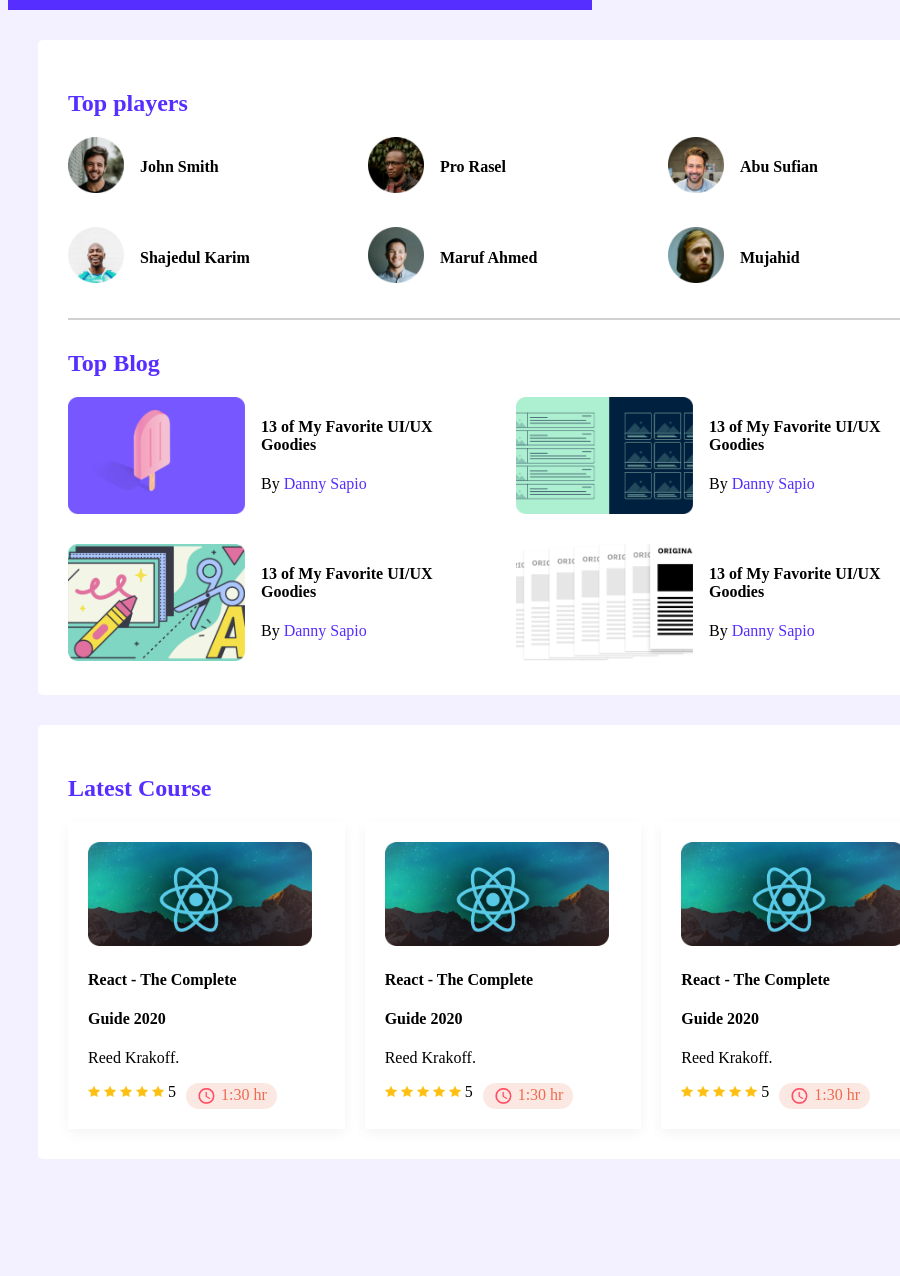
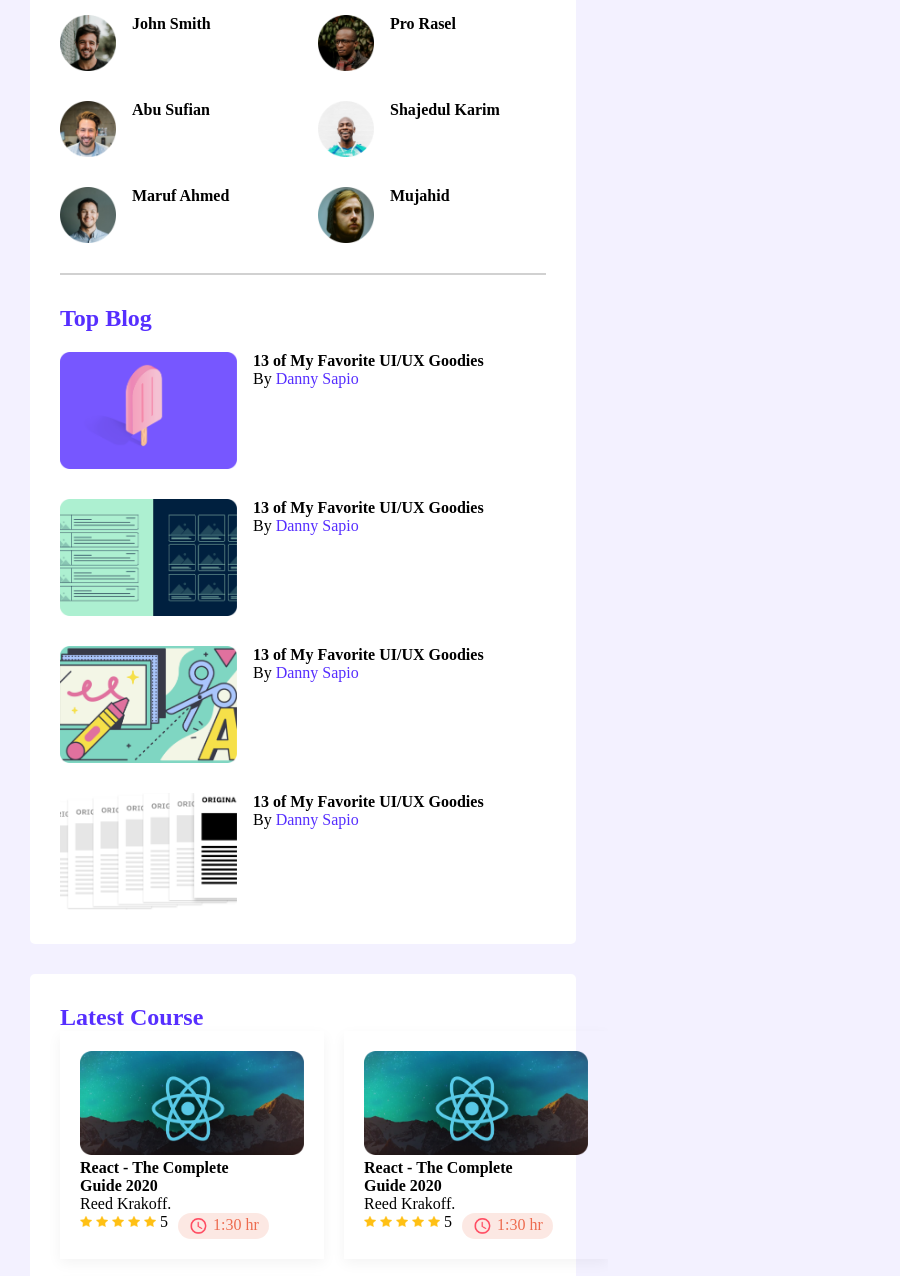
Before and after one commit to Tushar8640/leader-board-main, a plain HTML site: page index.html in a window 600 px wide. Shown: the part 92-1368 px from the top of the page, 900 px wide, since content can reach past the window. Before the commit the page ends 1281 px from the top, so only its background shows below. Drawn offline with Linux system fonts and the light colour scheme.

Commit message:
responsive

```diff
--- a/style.css
+++ b/style.css
@@ -1,4 +1,8 @@
 /* common style */
+*{
+    margin: 0;
+    padding: 0;
+}
 body{
     background: #F3F1FF;
 }
@@ -147,3 +151,43 @@ footer{
     color: #ED6B4F
     ;
 }
+
+/* Extra small devices (phones, 600px and down) */
+@media only screen and (max-width: 600px) {
+    .container{
+        width: 100%;
+    }
+    .main-header{
+        display: none;
+    }
+    .top-players{
+        margin-top: 20px;
+        grid-template-columns: repeat(1, 1fr);
+    }
+    .top-blogs{
+        grid-template-columns: repeat(1, 1fr);
+    }
+    .courses{
+        grid-template-columns: repeat(1, 1fr);
+    }
+}
+@media only screen and (min-width: 600px) and (max-width:900px){
+    .main-nav{
+        width: 70%;
+    }
+    .container{
+        width: 90%;
+    }
+    .top-blogs{
+        margin-top: 20px;
+        grid-template-columns: repeat(1, 1fr);
+    }
+    .top-players{
+        margin-top: 20px;
+        grid-template-columns: repeat(2, 1fr);
+    }
+    .courses{
+        margin-bottom: 20px;
+        grid-template-columns: repeat(2, 1fr);
+    }
+}
```
